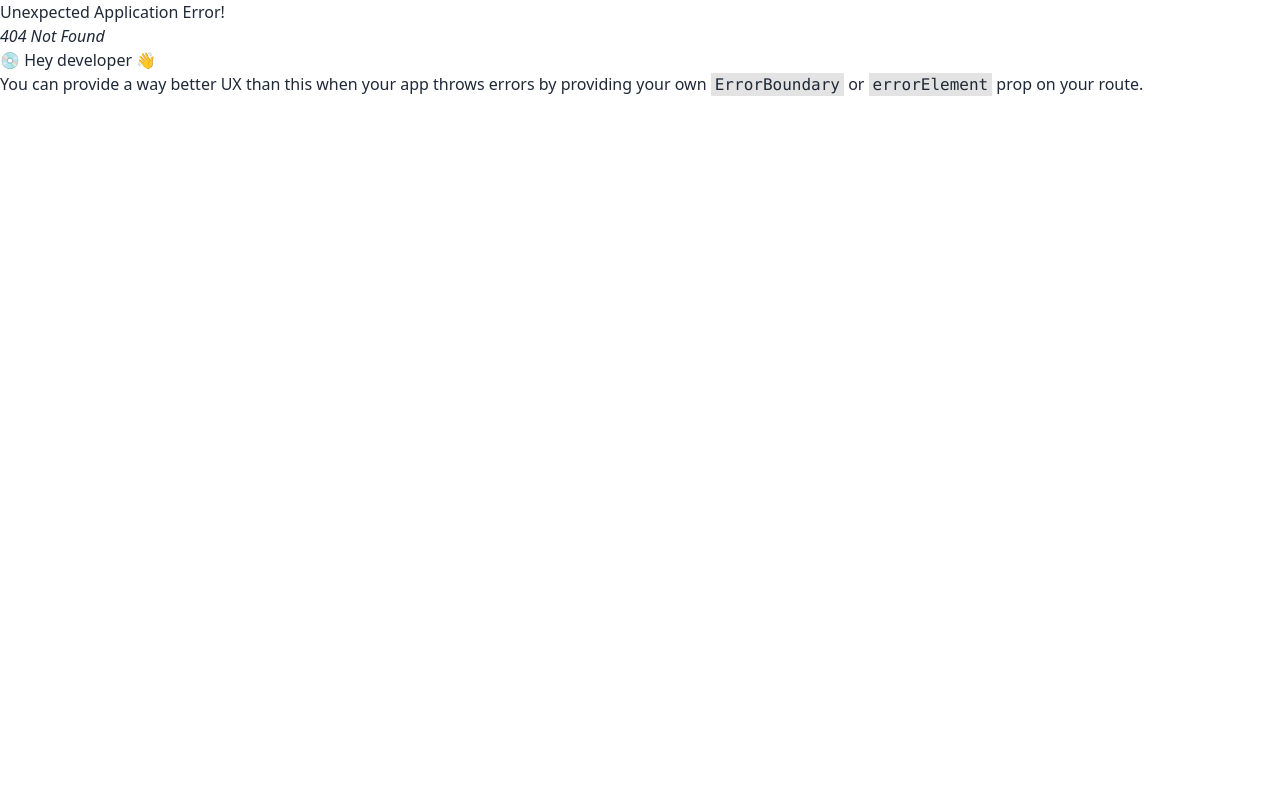
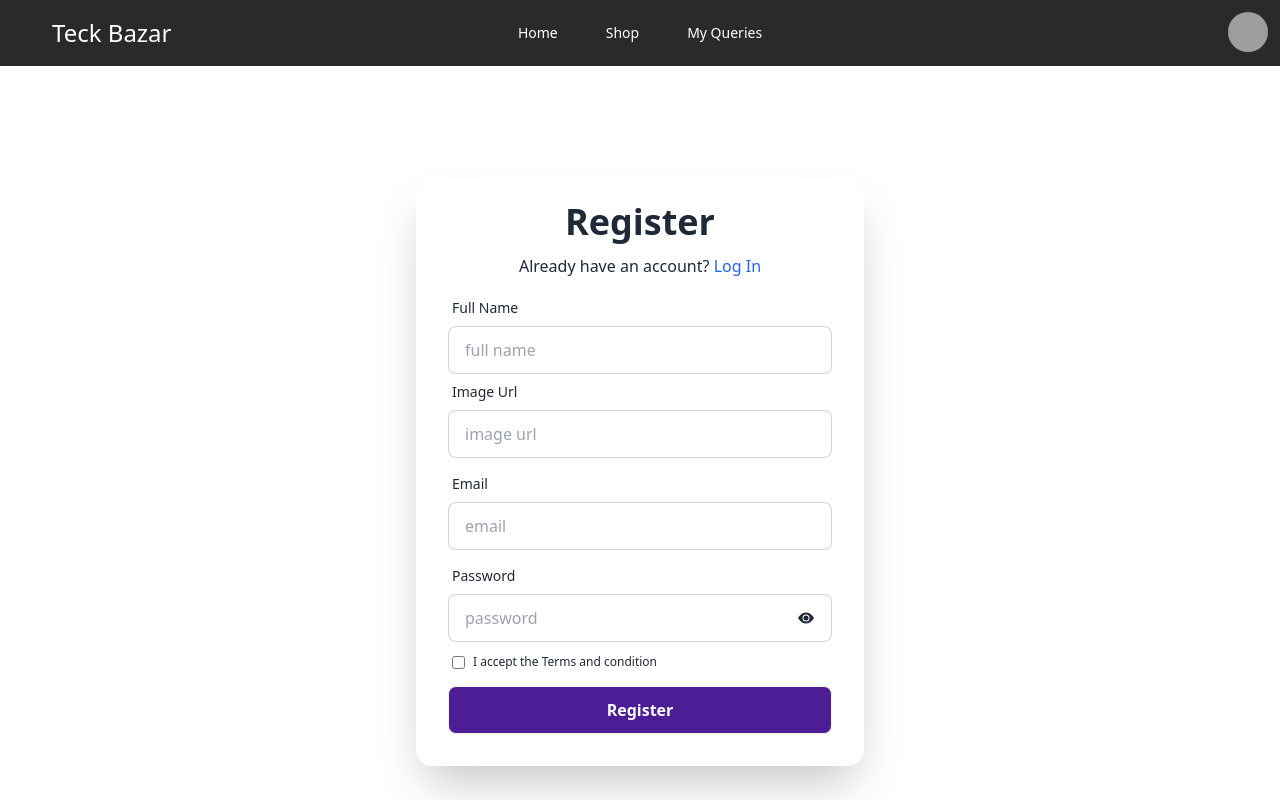
Before and after one commit to MehediMehad/Rimberio_client, a React (Vite) app: page /register in a window 1280 px wide. Before the commit this address had no page. Built offline with nearby package versions, Linux system fonts and the light colour scheme; grey boxes are pictures that could not be loaded.

Commit message:
registration done

```diff
--- a/package.json
+++ b/package.json
@@ -16,6 +16,9 @@
     "prop-types": "^15.8.1",
     "react": "^18.2.0",
     "react-dom": "^18.2.0",
+    "react-hook-form": "^7.51.4",
+    "react-hot-toast": "^2.4.1",
+    "react-icons": "^5.2.1",
     "react-router-dom": "^6.23.0",
     "sort-by": "^1.2.0",
     "swiper": "^11.1.1"
--- /dev/null
+++ b/src/components/Benner.jsx
@@ -0,0 +1,18 @@
+import bgimg1 from '../assets/banner-bg.png'
+
+const Benner = () => {
+    return (
+<div className="hero z-40 max-w-[1460px] mx-auto " style={{backgroundImage: `url(${bgimg1})`}}>
+  <div className="hero"></div>
+  <div className="hero-content text-center text-neutral-content">
+    <div className="max-w-md">
+      <h1 className="mb-5 text-4xl font-bold">GET START</h1>
+      <p className="mb-5 text-4xl">YOUR FAVRIOT SHOPING</p>
+      <button className="btn w-64 bg-[#2b2a29] font-bold text-white">BUY NOW</button>
+    </div>
+  </div>
+</div>
+    );
+};
+
+export default Benner;
--- a/src/components/Carousel.jsx
+++ b/src/components/Carousel.jsx
@@ -16,7 +16,7 @@ import bgimg3 from '../assets/b3.jpeg'
 
 export default function Carousel() {
   return (
-    <div className='h-screen'>
+    <div className='md:h-screen'>
       <Swiper
         spaceBetween={30}
         centeredSlides={true}
@@ -30,16 +30,16 @@ export default function Carousel() {
         }}
         navigation={true}
         modules={[Autoplay, Pagination, Navigation]}
-        className='mySwiper h-[800px]'
+        className='mySwiper md:h-[800px]'
       >
         <SwiperSlide className='object-cover'>
             <img src={bgimg1} alt="" />
         </SwiperSlide>
         <SwiperSlide className=''>
-        <img className='object-cover' src={bgimg2} alt="" />
+        <img className='object-cover ' src={bgimg2} alt="" />
         </SwiperSlide>
         <SwiperSlide>
-        <img className='h-full w-full' src={bgimg3} alt="" />
+        <img className='h-full md:w-full' src={bgimg3} alt="" />
         </SwiperSlide>
       </Swiper>
     </div>
--- /dev/null
+++ b/src/components/Register.jsx
@@ -0,0 +1,149 @@
+import { updateProfile } from "firebase/auth";
+import { useContext, useState } from "react";
+import { useForm } from "react-hook-form";
+import { BsEyeFill, BsEyeSlash } from "react-icons/bs";
+import { NavLink, Navigate, useLocation } from "react-router-dom";
+import { AuthContext } from "../providers/AuthProvider";
+const Register = () => {
+    const [showPassword, setShowPassword] = useState(false)
+    const {createUser, setUser} = useContext(AuthContext)
+
+    const location = useLocation()
+    const from = location?.state || '/'
+
+    const {
+        register,
+        handleSubmit,
+        // watch,
+        formState: { errors },
+    } = useForm()
+    console.log(errors);
+    const handleRegister = (data) => {
+        const { email, password, image, fullName } = data
+        console.log(image, email, password);
+        createUser(email, password)
+            .then((reuslt) => {
+                setUser({
+                    displayName: fullName,
+                    photoURL: image
+                })
+                updateProfile(reuslt.user, {
+                    displayName: fullName,
+                    photoURL: image
+                  })
+                    .then(() => {
+
+                        Navigate(from)
+                    })
+                    alert.success('Login Successful')
+            })
+            .catch(() => {
+                alert.error("email-already-in-use")
+            })
+    }
+
+    return (
+        <>
+            <div className="card shrink-0 md:w-[448px] md:mt-28 mx-auto shadow-2xl bg-base-100">
+                <h1 className="font-bold text-4xl mt-6 text-center">Register</h1>
+                <p className="text-base text-center mt-3">Already have an account?<span className="text-blue-600"> <NavLink to='/login'>Log In</NavLink> </span></p>
+                <form onSubmit={handleSubmit(handleRegister)} className="card-body">
+                    <div className="form-control -mt-5">
+                        <label className="label">
+                            <span className="label-text">Full Name</span>
+                        </label>
+                        <input {...register('fullName', {
+                            required: {
+                                value: true,
+                                message: 'You must fill the full name  field'
+                            },
+                            minLength: {
+                                value: 3,
+                                message: 'This inputs value must be at least 3 characters'
+                            },
+                            maxLength: {
+                                value: 30,
+                                message: 'This inputs value must be max 30 characters'
+                            }
+
+                        })} type="text" placeholder="full name" className="input input-bordered" />
+                        <div className="">
+                            {errors.fullName && <p className="text-red-500 text-sm">{errors.fullName.message}</p>}
+                        </div>
+                        <div className="form-control">
+                            <label className="label">
+                                <span className="label-text">Image Url</span>
+                            </label>
+                            <input type="text" placeholder="image url" className="input input-bordered"
+                                {...register("image", {
+                                    required: {
+                                        value: true,
+                                        message: 'image url add'
+                                    }
+                                })} />
+                            <div className="">
+                                {errors.image && <p className="text-red-500 text-sm">{errors.image.message}</p>}
+                            </div>
+                        </div>
+                    </div>
+                    <div className="form-control">
+                        <label className="label">
+                            <span className="label-text">Email</span>
+                        </label>
+                        <input {...register('email', {
+                            required: {
+                                value: true,
+                                message: 'You must fill the email field'
+                            },
+                        })} type="email" placeholder="email" className="input input-bordered" />
+                        <div className="">
+                            {errors.email && <p className="text-red-500 text-sm">{errors.email.message}</p>}
+                        </div>
+                    </div>
+                    <div className="form-control">
+                        <label className="label">
+                            <span className="label-text">Password</span>
+                        </label>
+                        <input {...register('password', {
+                            required: {
+                                value: true,
+                                message: 'You must fill the password field'
+                            },
+                            minLength: {
+                                value: 6,
+                                message: 'Password must be at least 6 characters'
+                            },
+                            maxLength: {
+                                value: 50,
+                                message: 'This inputs value must be max 50 characters'
+                            },
+                            pattern: {
+                                value: /^(?=.*[A-Z])(?=.*[a-z]).+$/,
+                                message: 'must include Uppercase & Lowercase letter'
+                            }
+                        })} type={showPassword ? "text" : "password"}
+                            placeholder="password"
+                            className="input input-bordered " />
+                        <div className="">
+                            <div className="relative">
+                                <p onClick={() => setShowPassword(!showPassword)} className=" cursor-pointer absolute bottom-4 md:left-[350px] left-[290px]"> {showPassword ? <BsEyeSlash></BsEyeSlash> : <BsEyeFill></BsEyeFill>} </p>
+                            </div>
+                            {errors.password && <p className="text-red-500 text-sm">{errors.password.message}</p>}
+                        </div>
+                        <label className="label mt-1">
+                            <input
+                                type="checkbox"
+                                name="tram" id="" /> <p className="text-xs ml-2"> I accept the <NavLink>Terms and condition</NavLink></p>
+                        </label>
+                    </div>
+                    <div className="form-control">
+                        <button className="btn bg-violet-900 text-white text-base font-bold hover:bg-violet-800 hover:scale-105">Register</button>
+                    </div>
+                </form>
+
+            </div>
+        </>
+    );
+};
+
+export default Register;
--- a/src/pages/Home/Home.jsx
+++ b/src/pages/Home/Home.jsx
@@ -1,9 +1,11 @@
+import Benner from "../../components/Benner";
 import Carousel from "../../components/Carousel";
 
 const Home = () => {
     return (
         <div>
             <Carousel></Carousel>
+            <Benner></Benner>
         </div>
     );
 };
--- a/src/pages/Shared/NavBar.jsx
+++ b/src/pages/Shared/NavBar.jsx
@@ -1,3 +1,4 @@
+import { Link } from "react-router-dom";
 
 const NavBar = () => {
     const navLink = <>
@@ -30,15 +31,15 @@ const NavBar = () => {
           <img alt="Tailwind CSS Navbar component" src="https://img.daisyui.com/images/stock/photo-1534528741775-53994a69daeb.jpg" />
         </div>
       </div>
-      <ul tabIndex={0} className="mt-3 z-[1] p-2 shadow menu menu-sm dropdown-content bg-base-100 rounded-box w-52">
+      <ul tabIndex={0} className="mt-3  p-2 shadow menu menu-sm dropdown-content bg-base-100 rounded-box w-52 z-50">
         <li>
           <a className="justify-between">
             Profile
             <span className="badge">New</span>
           </a>
         </li>
-        <li><a>Settings</a></li>
-        <li><a>Logout</a></li>
+        <li><Link to='/register'>Settings</Link></li>
+        <li><Link to='/login'>LogIn</Link></li>
       </ul>
     </div>
   </div>
--- a/src/providers/AuthProvider.jsx
+++ b/src/providers/AuthProvider.jsx
@@ -1,19 +1,41 @@
-import { getAuth } from "firebase/auth";
+import { GoogleAuthProvider, createUserWithEmailAndPassword, getAuth, signInWithPopup } from "firebase/auth";
 import PropTypes from 'prop-types';
-import { createContext } from "react";
+import { createContext, useState } from "react";
 import app from "../Firebase/firebase.config";
 
 export const AuthContext = createContext()
+const googleProvider = new GoogleAuthProvider();
 const auth = getAuth(app)
 const AuthProvider = ({children}) => {
+    const [user, setUser] = useState(null)
+    const [loading, setLoading] = useState(true)
+
+
+    // create user
+     const createUser =(email, password) =>{
+
+        setLoading(true);
+        return createUserWithEmailAndPassword(auth, email, password)
+     }
+
+
+    // google login
+    const googleLogIn = () =>{
+        setLoading(true)
+        return signInWithPopup(auth, googleProvider)
+    }
 
 
 
-    const info ={
-        name:'mehedi'
+    const userInfo ={
+        user,
+        loading,
+        createUser,
+        googleLogIn,
+        setUser,
     }
     return (
-        <AuthContext.Provider value={info} >
+        <AuthContext.Provider value={userInfo} >
             {children}
         </AuthContext.Provider>
     );
```
Also changed, not shown: src/Routes/Routes.jsx (+10 -0 lines), 2 other files (tests, documents, lock files or other folders).
